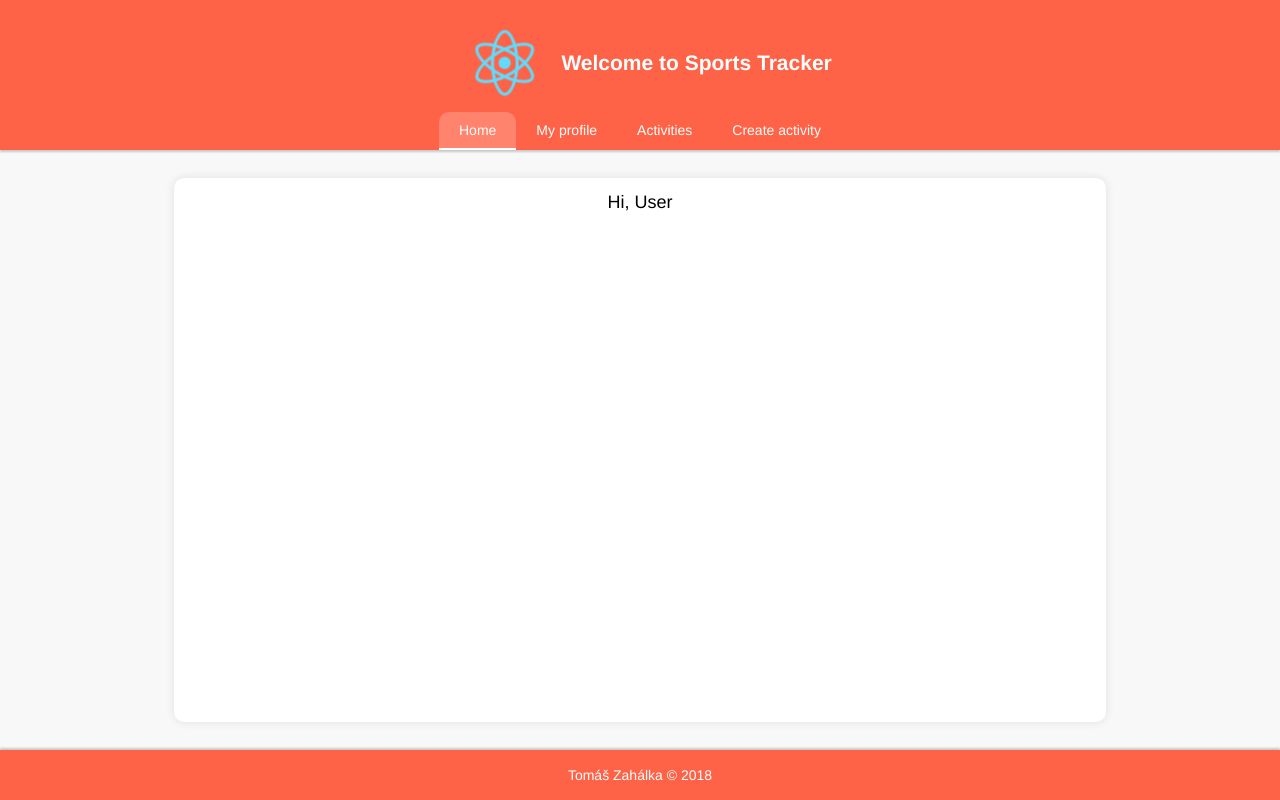
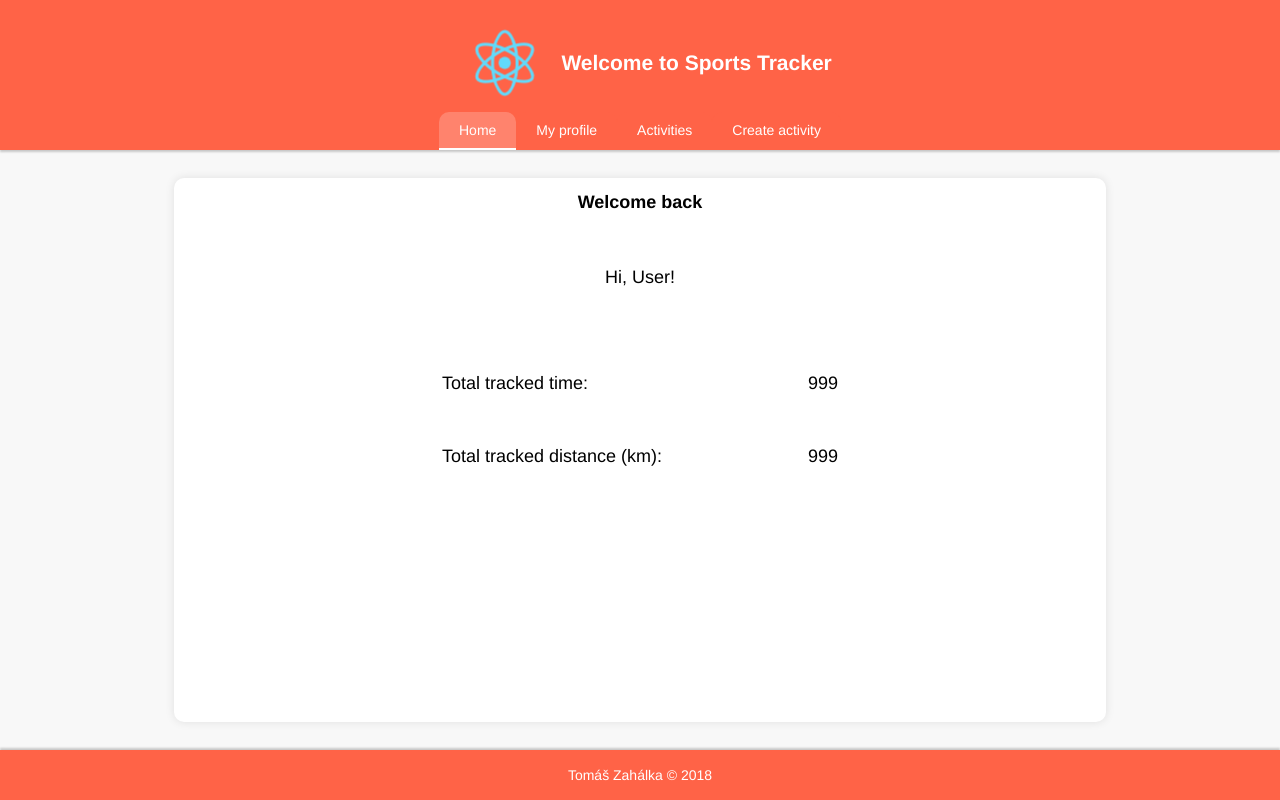
Before and after one commit to TStudioZ/KAJ-Project, a React (Create React App) app: page / in a window 1280 px wide. Built offline with nearby package versions, Linux system fonts and the light colour scheme.

Commit message:
Added main content, added animations and transitions.

```diff
--- a/src/MainContent.js
+++ b/src/MainContent.js
@@ -17,18 +17,59 @@ class MainContent extends Component {
         let username = this.state.user.username;
 
         return (
-            <div>
-                Hi, {username}
+            <div className="main-area">
+                <div className="main-area-username">
+                    Hi, {username}!
+                </div>
+                <div className="main-area-stats">
+                    <div className="main-area-stats-header">
+                        Here are your stats:
+                    </div>
+                    <ul className="main-area-stats-content">
+                        <li className="stats-time">
+                            <ul>
+                                <li className="main-area-stats-content-time-label">
+                                    Total tracked time:
+                                </li>
+                                <li className="main-area-stats-content-time-value">
+                                    999
+                                </li>
+                            </ul>
+                        </li>
+                        <li className="stats-distance">
+                            <ul>
+                                <li className="main-area-stats-content-distance-label">
+                                    Total tracked distance (km):
+                                </li>
+                                <li className="main-area-stats-content-distance-value">
+                                    999
+                                </li>
+                            </ul>
+                        </li>
+                    </ul>
+                </div>
+            </div>
+        );
+    }
+
+    renderHeader() {
+        return (
+            <div className="area-header">
+                Welcome back
             </div>
         );
     }
 
     render() {
+        const header = this.renderHeader();
         let contents = this.state.loading ? MessageLoading : this.renderContent();
 
         return (
-            <div className="App-intro">
-                {contents}
+            <div className="main-content">
+                <div className="main-area-wrapper">
+                    {header}
+                    {contents}
+                </div>
             </div>
         );
     }
--- a/src/UserProfile.js
+++ b/src/UserProfile.js
@@ -38,6 +38,14 @@ class UserProfile extends ValidatingForm {
         SportsTrackerAPI.updateUser(user).then(res => {
             this.setState({...this.state, saving: false, editing: false});
         });
+    }
+
+    handleSave(event) {
+        if (!this.state.editing) {
+            event.preventDefault();
+            return;
+        }
+        super.handleSave(event);
     }
 
     validateFieldsImpl(errors) {
@@ -117,7 +125,7 @@ class UserProfile extends ValidatingForm {
     renderHeader() {
         return (
             <div className="form-header">
-                Your profile
+                My profile
             </div>
         );
     }
@@ -130,6 +138,8 @@ class UserProfile extends ValidatingForm {
         const height = user.height;
 
         const errors = this.state.errors;
+
+        let saveBtnClassName = this.state.editing ? "btn" : "btn-disabled";
 
         return (
             <div className="form-wrapper">
@@ -166,11 +176,9 @@ class UserProfile extends ValidatingForm {
                         error={errors["height"]}
                         onEdit={this.handleEditField}
                         label="Height (cm):" />
-                    {this.state.editing &&
                         <li className="form-group">
-                            <button onClick={this.handleSave.bind(this)} className="btn">Save</button>
+                            <button onClick={this.handleSave.bind(this)} className={saveBtnClassName}>Save</button>
                         </li>
-                    }
                 </ul>
             </div>
         );
--- a/src/index.css
+++ b/src/index.css
@@ -84,6 +84,12 @@ body {
   font-size: 18px;
   font-weight: bold;
   text-align: left;
+}
+
+.area-header {
+  font-size: 18px;
+  font-weight: bold;
+  text-align: center;
 }
 
 .form-wrapper {
@@ -204,6 +210,12 @@ button:hover {
 
 .btn {
   padding: 10px 25px;
+  transition: background-color 1s linear;
+}
+
+.btn-disabled {
+  padding: 10px 25px;
+  background-color: gainsboro;
 }
 
 .btn-small {
@@ -233,7 +245,7 @@ button:hover {
   border-bottom: 2px solid white;
 }
 
-.msg {
+div.msg {
   margin: 15px;
   font-size: large;
 }
@@ -340,3 +352,104 @@ button:hover {
     width: 100%;
   }
 }
+
+.main-content {
+  display: flex;
+  justify-content: center;
+  width: 100%;
+}
+
+.main-area-wrapper {
+  display: flex;
+  flex-direction: column;
+  width: 50%;
+}
+
+.main-area {
+  font-size: 18px;
+  flex: 1 0 0;
+  padding: 3em 1em 1em 1em;
+}
+
+.main-area-username {
+  animation: usernameSlideIn 1s ease-in 1;
+}
+
+@keyframes usernameSlideIn {
+  from {
+    transform: translate(0, -100%);
+    visibility: 0%;
+  }
+  to {
+    transform: translate(0, 0);
+    visibility: 100%;
+  }
+}
+
+.main-area-stats-header {
+  margin-top: 1em;
+  visibility: hidden;
+  animation: statsHeaderSlideIn 3s ease-in 1s 1 forwards;
+}
+
+@keyframes statsHeaderSlideIn {
+  from {
+    visibility: visible;
+    transform: translate(0, 100%);
+  }
+  50% {
+    transform: translate(0, 0);
+  }
+  to {
+    visibility: hidden;
+  }
+}
+
+.main-area-stats-content {
+  display: flex;
+  flex-flow: row wrap;
+  list-style-type: none;
+  padding: 0;
+  margin-top: 2em;
+}
+
+.main-area-stats-content > li {
+  display: flex;
+  justify-content: flex-end;
+  width: 100%;
+}
+
+.main-area-stats-content > li > ul {
+  display: flex;
+  justify-content: space-between;
+  width: 100%;
+  list-style-type: none;
+  padding: 10px;
+}
+
+.main-area-stats-content > li > ul > li:first-child {
+}
+
+.main-area-stats-content > li > ul > li:last-child {
+}
+
+.stats-time {
+  visibility: hidden;
+  animation: statSlideIn 2s ease-in 2s 1 forwards;
+}
+
+.stats-distance {
+  visibility: hidden;
+  animation: statSlideIn 2s ease-in 4s 1 forwards;
+}
+
+@keyframes statSlideIn {
+  from {
+    visibility: visible;
+    transform: translate(0, 100%);
+  }
+  to {
+    visibility: visible;
+    transform: translate(0, 0);
+  }
+}
```
